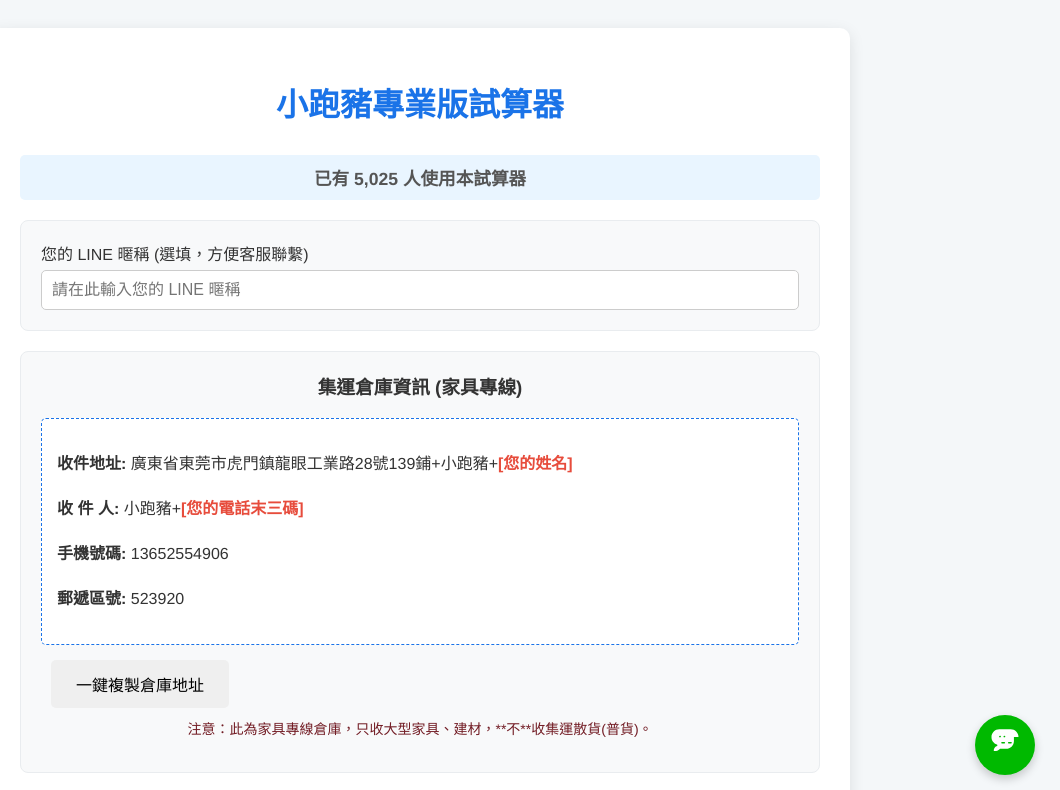
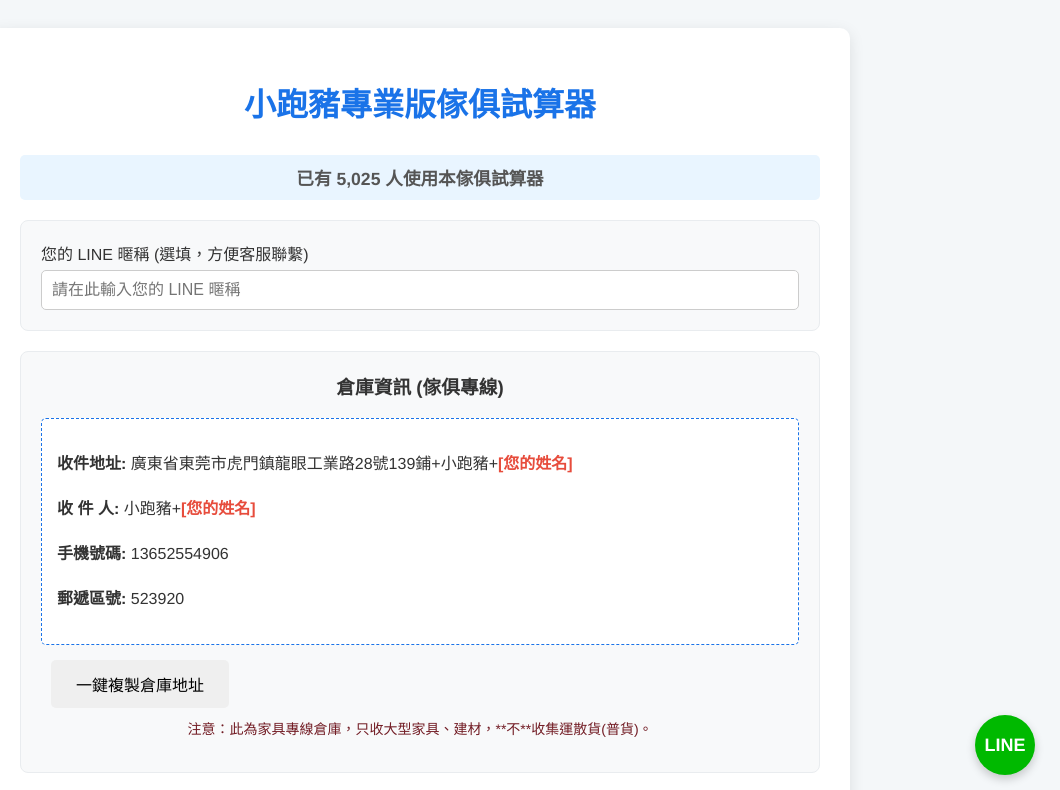
Before and after one commit to RD107924/piggy-calculator-pro, a website: page public/index.html in a window 1280 px wide. Shown: the top 790 px of the page, without its empty margins (220-1280 px from the left). Drawn offline with Linux system fonts and the light colour scheme.

Commit message:
Build: Finalize admin dashboard and frontend features

```diff
--- a/public/index.html
+++ b/public/index.html
@@ -3,15 +3,15 @@
   <head>
     <meta charset="UTF-8" />
     <meta name="viewport" content="width=device-width, initial-scale=1.0" />
-    <title>小跑豬專業版試算器</title>
+    <title>小跑豬專業版傢俱試算器</title>
     <link rel="stylesheet" href="style.css" />
   </head>
   <body>
     <div class="calculator-container">
-      <h1>小跑豬專業版試算器</h1>
+      <h1>小跑豬專業版傢俱試算器</h1>
 
       <div class="usage-counter">
-        已有 <span id="usageCount">5000</span> 人使用本試算器
+        已有 <span id="usageCount">5000</span> 人使用本傢俱試算器
       </div>
 
       <div class="info-section">
@@ -25,7 +25,7 @@
       </div>
 
       <div class="warehouse-info-section">
-        <h3>集運倉庫資訊 (家具專線)</h3>
+        <h3>倉庫資訊 (傢俱專線)</h3>
         <div class="address-box" id="warehouseAddressBox">
           <p>
             <strong>收件地址:</strong>
@@ -36,7 +36,7 @@
           </p>
           <p>
             <strong>收 件 人:</strong> 小跑豬+<span class="placeholder"
-              >[您的電話末三碼]</span
+              >[您的姓名]</span
             >
           </p>
           <p><strong>手機號碼:</strong> 13652554906</p>
@@ -158,17 +158,7 @@
       class="line-fab"
       title="聯絡 LINE 客服"
     >
-      <svg
-        xmlns="http://www.w3.org/2000/svg"
-        viewBox="0 0 256 256"
-        fill="white"
-        width="36"
-        height="36"
-      >
-        <path
-          d="M224,70.7c0-30-24.9-54.4-55.5-54.4H87.5C56.9,16.3,32,40.7,32,70.7v1.8c0,23.5,15.7,44.1,38,51.8c2.4,0.8,4,3,4,5.5 c0,0.2,0,0.4,0,0.6c0,2.1-1.3,4-3.2,4.8C54.4,141.4,48,154,48,167.3c0,2.3,1.8,4.1,4.1,4.1h2.9c13.1,0,25.1-5,34.4-13.4 c2-1.8,4.7-2.8,7.6-2.8h37.4c0.5,0,1,0,1.5,0.1c30.6,0,55.5-24.3,55.5-54.3V70.7z M123.4,117.4h-17c-3,0-5.5-2.5-5.5-5.5 c0-3,2.5-5.5,5.5-5.5h17c3,0,5.5,2.5,5.5,5.5C128.9,114.9,126.4,117.4,123.4,117.4z M171.2,117.4h-17c-3,0-5.5-2.5-5.5-5.5 c0-3,2.5-5.5,5.5-5.5h17c3,0,5.5,2.5,5.5,5.5C176.7,114.9,174.2,117.4,171.2,117.4z M92.5,74.5c-3.6,0-6.5-2.9-6.5-6.5 c0-3.6,2.9-6.5,6.5-6.5s6.5,2.9,6.5,6.5C99,71.6,96.1,74.5,92.5,74.5z M123.8,74.5c-3.6,0-6.5-2.9-6.5-6.5 c0-3.6,2.9-6.5,6.5-6.5s6.5,2.9,6.5,6.5C130.3,71.6,127.4,74.5,123.8,74.5z"
-        />
-      </svg>
+      LINE
     </a>
 
     <script src="script.js"></script>
--- a/public/style.css
+++ b/public/style.css
@@ -452,9 +452,8 @@
   }
 }
 
-/* --- 新增：後台儀表板、篩選器、彈窗樣式 --- */
+/* --- 後台儀表板、篩選器、彈窗樣式 --- */
 
-/* 數據儀表板 */
 .dashboard-stats {
   display: grid;
   grid-template-columns: repeat(auto-fit, minmax(200px, 1fr));
@@ -484,7 +483,6 @@
   color: #1a73e8;
 }
 
-/* 篩選器 */
 .filters {
   display: flex;
   gap: 15px;
@@ -501,7 +499,6 @@
   flex: 1;
 }
 
-/* 查看詳情按鈕 */
 .btn-view-detail {
   padding: 5px 10px;
   font-size: 14px;
@@ -515,7 +512,6 @@
   background-color: #2980b9;
 }
 
-/* 訂單詳情 Modal */
 .modal-overlay {
   position: fixed;
   top: 0;
@@ -571,3 +567,16 @@
   padding-left: 20px;
   margin: 5px 0 0 0;
 }
+
+/* --- 更新 LINE 按鈕樣式 (文字取代圖示) --- */
+
+.line-fab {
+  text-decoration: none;
+  font-size: 18px;
+  font-weight: bold;
+  color: white;
+}
+
+.line-fab svg {
+  display: none;
+}
```
Also changed, not shown: server.js (+19 -11 lines).
